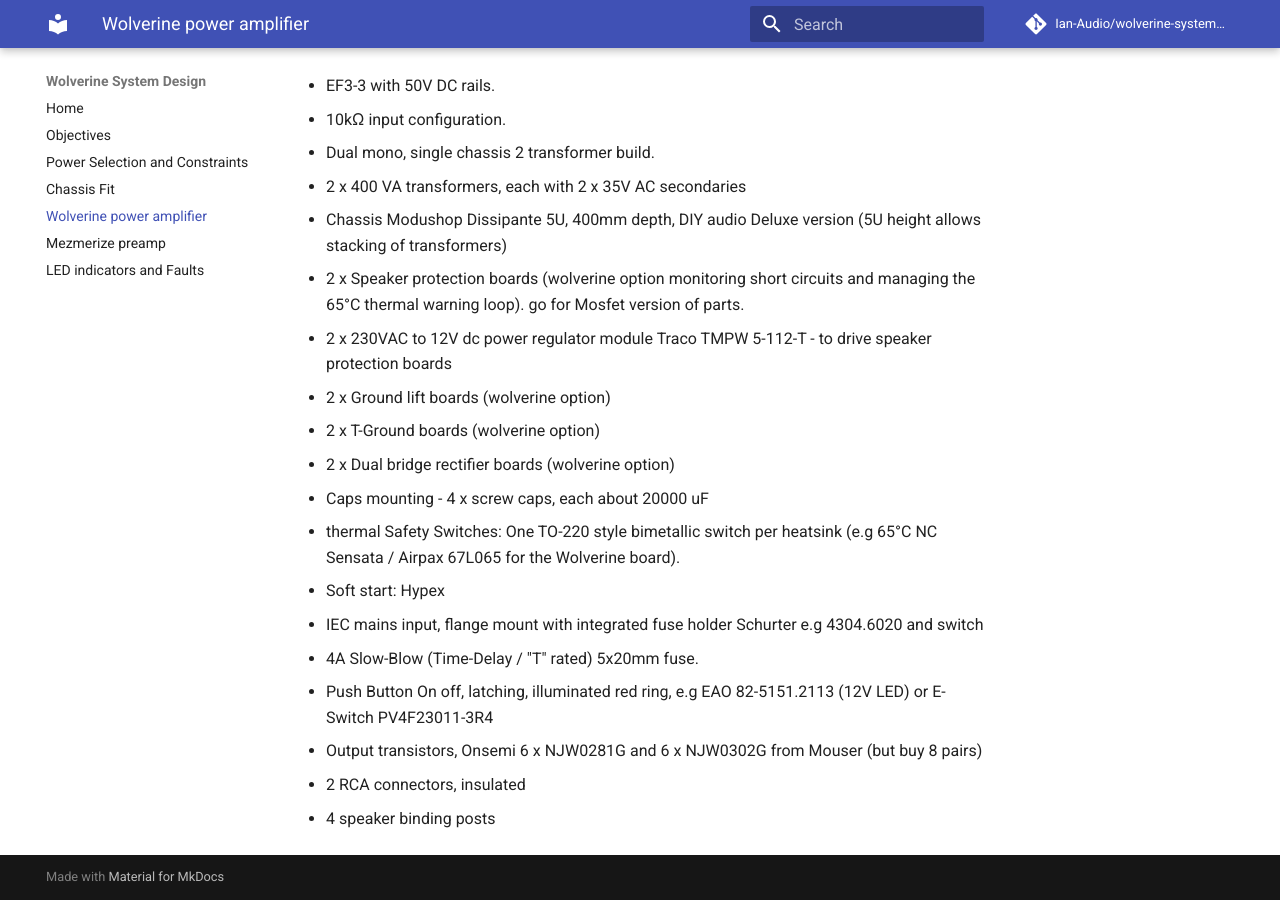
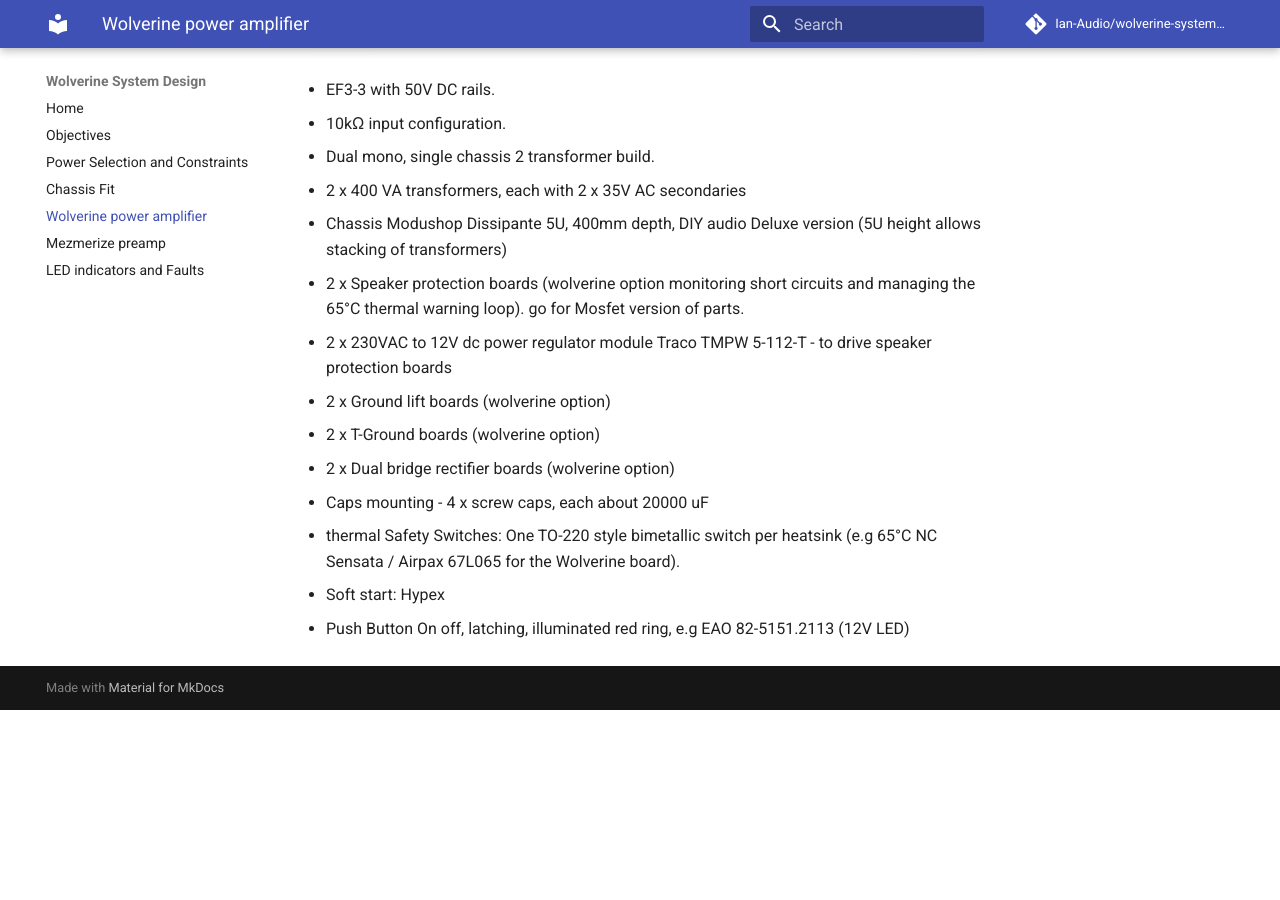
Before and after one commit to Ian-Audio/wolverine-system-design-framework, an MkDocs documentation site: the page built from docs/wolverine.md, in a window 1280 px wide and 900 px high, scrolled down 1221 px. Built offline with MkDocs 1.6.1 and Material for MkDocs 9.7.7, drawn with Linux system fonts in a browser that asks for light colours; comment, search, counter and statistics services are not loaded; after the commit the page ends 1931 px from its top, so only the background shows below that.

```diff
--- a/docs/wolverine.md
+++ b/docs/wolverine.md
@@ -19,9 +19,4 @@ This is more a snapshot, rather than locked in stone -  it has been changing as
 - Caps mounting - 4 x screw caps, each about 20000 uF
 - thermal Safety Switches: One TO-220 style bimetallic switch per heatsink (e.g 65°C NC Sensata / Airpax 67L065 for the Wolverine board).
 - Soft start: Hypex
-- IEC mains input, flange mount with integrated fuse holder Schurter e.g 4304.6020 and switch
-- 4A Slow-Blow (Time-Delay / "T" rated) 5x20mm fuse.
-- Push Button On off, latching, illuminated red ring, e.g  EAO 82-5151.2113  (12V LED) or E-Switch PV4F23011-3R4
-- Output transistors,  Onsemi 6 x NJW0281G and 6 x NJW0302G from Mouser (but buy 8 pairs)
-- 2 RCA connectors, insulated
-- 4 speaker binding posts
+- Push Button On off, latching, illuminated red ring, e.g  EAO 82-5151.2113 (12V LED)
```
Also changed, not shown: docs/power-selection.md (+1 -2 lines), docs/images/wolverine-planview.jpg, site/404.html, site/chassis-fit/index.html, site/fault-systems/index.html, site/images/wolverine-4u-vs-5u.jpg (deleted), site/images/wolverine-dualtx.jpg (deleted), site/images/wolverine-planview.jpg (added), site/images/wolverine-sharedtx.jpg (deleted), site/images/wolverine-sideview.jpg (added), site/index.html, site/mezmerize-preamp/index.html (deleted), site/mezmerize/index.html, site/objectives/index.html, 4 more files, 1 other file.
